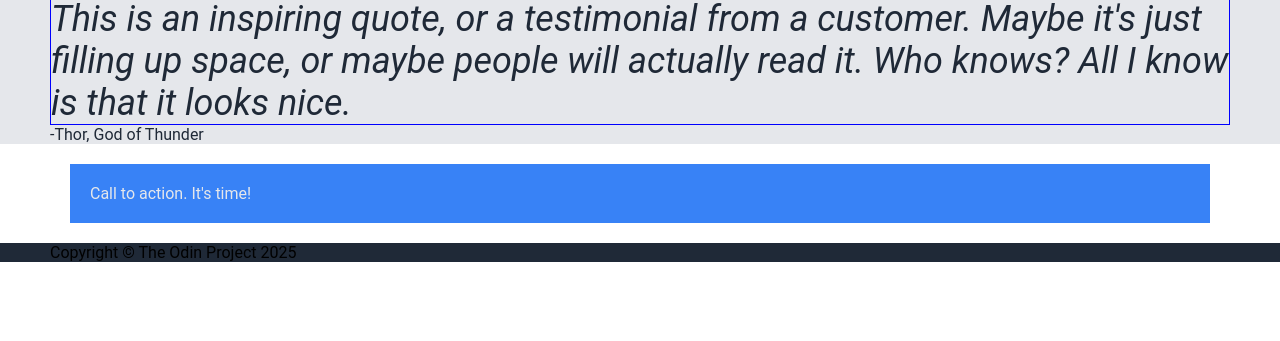
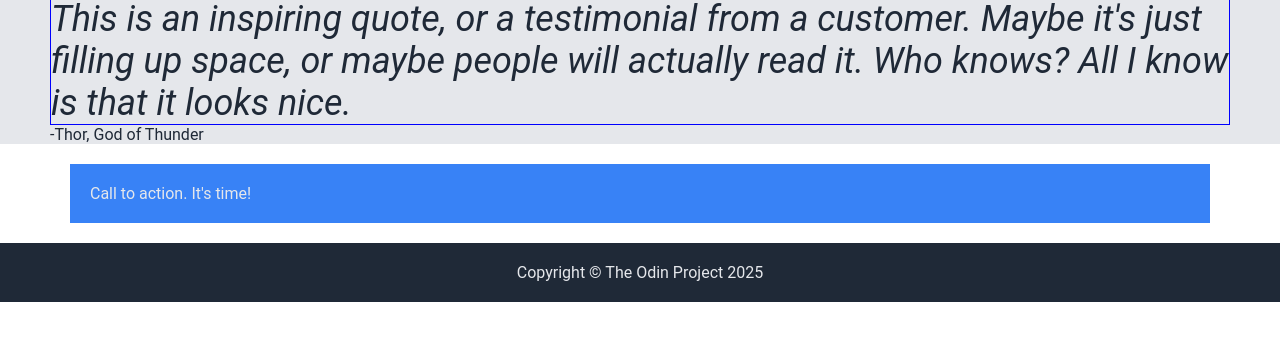
Before and after one commit to tsultan16/odin-landing-page, a plain HTML site: page index.html in a window 1280 px wide. Shown: the part 267-608 px from the top of the page. Drawn offline with Linux system fonts and the light colour scheme.

Commit message:
added css rule for footer

```diff
--- a/style.css
+++ b/style.css
@@ -114,3 +114,14 @@ a {
     padding: 20px;
     margin: 20px;
 }
+
+
+
+
+
+
+.footer {
+    color: #E5E7EB;
+    padding: 20px;
+    text-align: center;
+}
```
